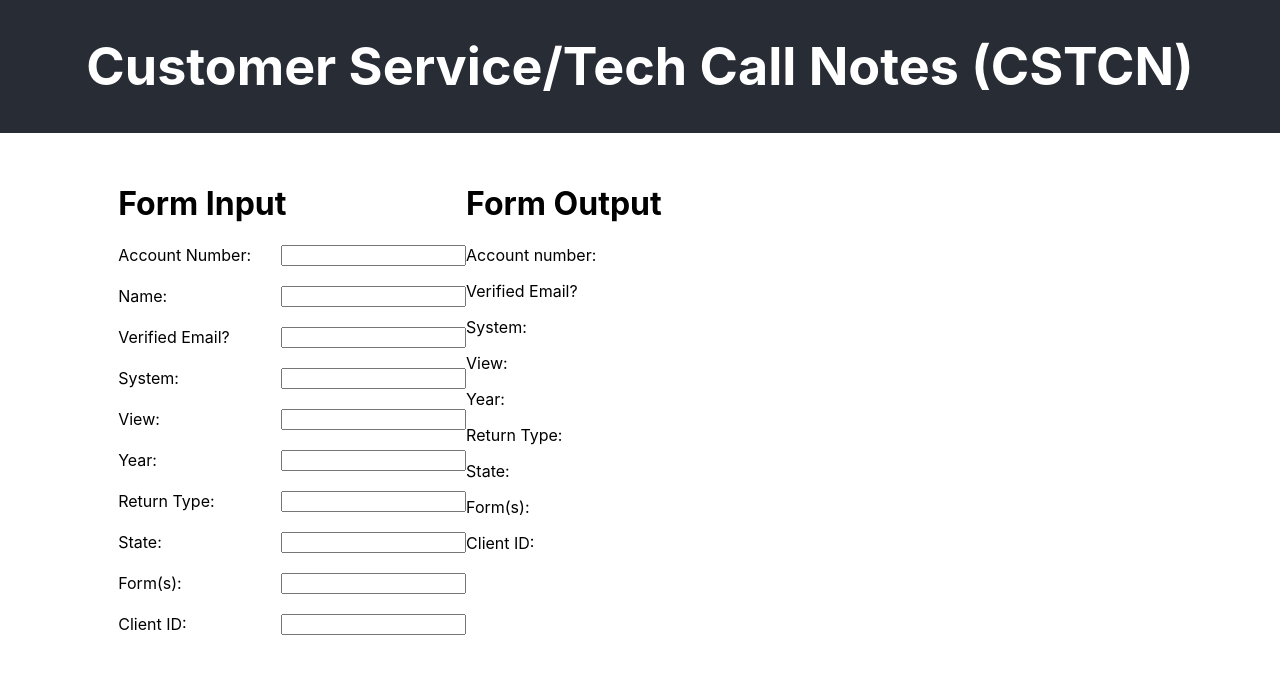
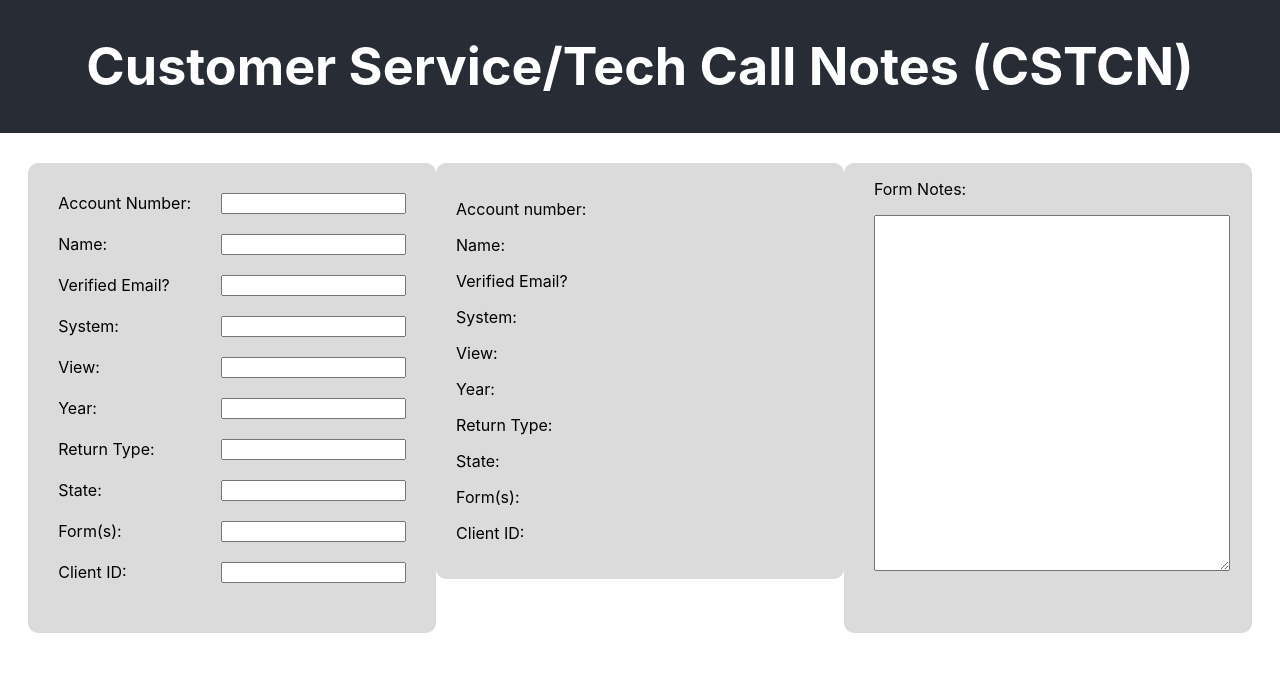
Before and after one commit to AlyssaPadayhag/cstcn, a React (Create React App) app: page / in a window 1280 px wide. Shown: the top 674 px of the page. Built offline with nearby package versions, Linux system fonts and the light colour scheme.

Commit message:
added copy text logic

```diff
--- a/src/Forms/FormInput.js
+++ b/src/Forms/FormInput.js
@@ -20,8 +20,7 @@ function FormInput({ handleFormSubmit, handleFormChange }) {
 
     return (
         <div>
-            <h1>Form Input</h1>
-            <form onSubmit={handleSubmit(handleFormSubmit)}>
+            <form onSubmit={handleSubmit(handleFormSubmit)} className={styles.input}>
                 <div className={styles.group}>
                     <label htmlFor='account'>Account Number: </label>
                     <input id='account' {...register('account')} />
--- /dev/null
+++ b/src/Forms/FormNotes.js
@@ -0,0 +1,12 @@
+import styles from '../styles/Forms.module.scss';
+
+function FormNotes() {
+    return (
+        <div className={styles.notes}>
+            <p>Form Notes:</p>
+            <textarea></textarea>
+        </div>
+    );
+}
+
+export default FormNotes;
--- a/src/Forms/FormOutput.js
+++ b/src/Forms/FormOutput.js
@@ -1,16 +1,24 @@
+import styles from '../styles/Forms.module.scss';
+import { useState } from 'react';
+import copy from "copy-to-clipboard";
+
+
 function FormOutput({ info }) {
+
     return (
         <div>
-            <h1>Form Output</h1>
-            <p>Account number: {info.account}</p>
-            <p>Verified Email? {info.email}</p>
-            <p>System: {info.system}</p>
-            <p>View: {info.view}</p>
-            <p>Year: {info.year}</p>
-            <p>Return Type: {info.return}</p>
-            <p>State: {info.state}</p>
-            <p>Form(s): {info.form}</p>
-            <p>Client ID: {info.clientId}</p>
+            <div className={styles.output}>
+                <p onClick={() =>  navigator.clipboard.writeText(info.account)}>Account number: {info.account}</p>
+                <p onClick={() =>  navigator.clipboard.writeText(info.name)}>Name: {info.name}</p>
+                <p onClick={() =>  navigator.clipboard.writeText(info.email)}>Verified Email? {info.email}</p>
+                <p onClick={() =>  navigator.clipboard.writeText(info.system)}>System: {info.system}</p>
+                <p onClick={() =>  navigator.clipboard.writeText(info.view)}>View: {info.view}</p>
+                <p onClick={() =>  navigator.clipboard.writeText(info.year)}>Year: {info.year}</p>
+                <p onClick={() =>  navigator.clipboard.writeText(info.return)}>Return Type: {info.return}</p>
+                <p onClick={() =>  navigator.clipboard.writeText(info.state)}>State: {info.state}</p>
+                <p onClick={() =>  navigator.clipboard.writeText(info.form)}>Form(s): {info.form}</p>
+                <p onClick={() =>  navigator.clipboard.writeText(info.clientId)}>Client ID: {info.clientId}</p>
+            </div>
         </div>
     )
 }
--- a/src/Forms/FormsScreen.js
+++ b/src/Forms/FormsScreen.js
@@ -2,6 +2,7 @@ import styles from '../styles/Forms.module.scss';
 import { useState, useCallback } from "react";
 import FormInput from './FormInput';
 import FormOutput from './FormOutput';
+import FormNotes from './FormNotes';
 
 const initialState = {
     account: "",
@@ -36,6 +37,7 @@ function FormsScreen() {
         <div className={styles.forms}>
             <FormInput handleFormSubmit={handleFormSubmit} handleFormChange={handleFormChange} />
             <FormOutput info={info} />
+            <FormNotes />
         </div>
     );
 }
```
